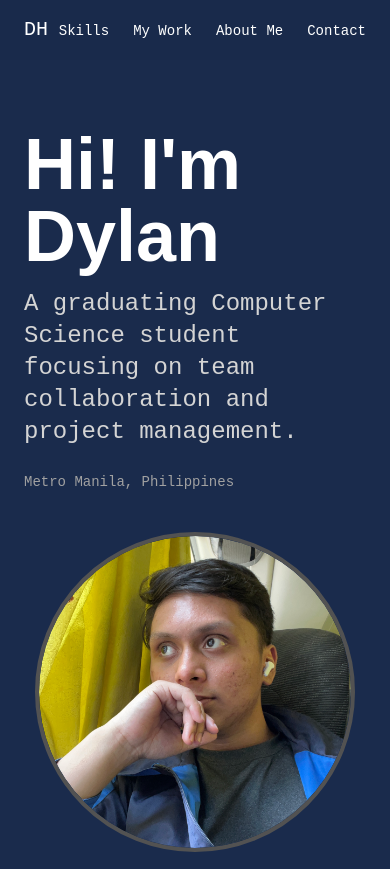
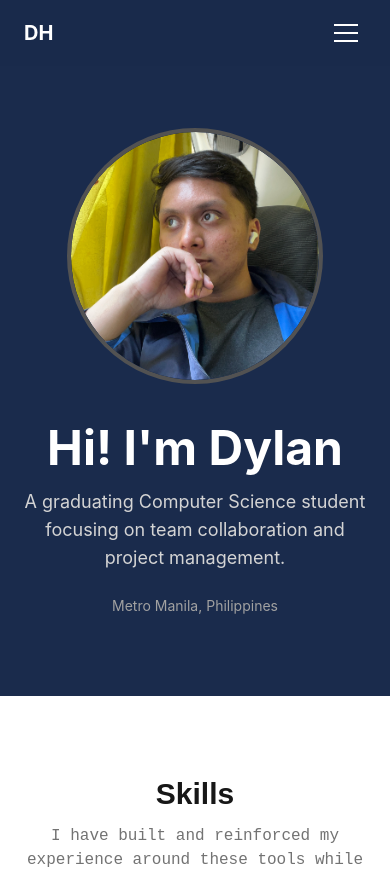
Before and after one commit to DH540/My-Portfolio, a React (Vite) app: page / in a window 390 px wide. Shown: the top 869 px of the page. Built offline with nearby package versions, Linux system fonts and the light colour scheme; a web font is replaced by a local one.

Commit message:
Mobile Responsiveness

```diff
--- a/src/components/layout/Footer.jsx
+++ b/src/components/layout/Footer.jsx
@@ -3,8 +3,8 @@ import { socials } from "../../data/socials";
 function Footer() {
   return (
     <footer id="contact" className="bg-neutral-800 text-white">
-      <div className="max-w-6xl mx-auto px-6 py-10 flex flex-col md:flex-row items-center justify-between gap-6 bg-neutral-800">
-        <div className="flex items-center gap-3 text-left">
+      <div className="max-w-6xl mx-auto px-6 py-10 flex flex-col md:flex-row items-center justify-between gap-6 bg-neutral-800 text-center md:text-left">
+        <div className="flex flex-col md:flex-row items-center gap-3">
           <p className="font-bold text-xl">DH</p>
 
           <div>
@@ -13,6 +13,7 @@ function Footer() {
           </div>
         </div>
 
+        <div className="flex flex-col md:flex-row items-center gap-4">
           <div className="flex items-center gap-4">
             <a
               href={socials.github}
@@ -30,6 +31,7 @@ function Footer() {
             >
               <img src="https://uxwing.com/wp-content/themes/uxwing/download/brands-and-social-media/linkedin-app-white-icon.png" alt="LinkedIn" className="w-9 h-9" />
             </a>
+          </div>
           <a
             href={`mailto:${socials.email}`}
             className="bg-orange-400 text-neutral-900 font-raleway font-semibold px-4 py-2 hover:bg-orange-300 transition-colors"
--- a/src/components/layout/Navbar.jsx
+++ b/src/components/layout/Navbar.jsx
@@ -1,3 +1,5 @@
+import { useState } from "react";
+
 const navLinks = [
   { label: "Skills", href: "#skills" },
   { label: "My Work", href: "#my-work" },
@@ -6,21 +8,72 @@ const navLinks = [
 ];
 
 function Navbar() {
+  const [isOpen, setIsOpen] = useState(false);
+
+  function handleNavClick(e, href) {
+    e.preventDefault();
+    setIsOpen(false);
+    const target = document.querySelector(href);
+    if (target) {
+      target.scrollIntoView({ behavior: "smooth" });
+    }
+  }
+
   return (
     <header className="fixed top-0 left-0 w-full z-50 bg-[var(--color-navy)]/80 backdrop-blur-md text-white">
-      <nav className="max-w-6xl mx-auto flex items-center justify-between px-6 py-4">
-        <a href="#home" className="font-mono text-xl">
+      <nav className="max-w-6xl mx-auto px-6 py-4">
+        <div className="flex items-center justify-between">
+          <a
+            href="#home"
+            onClick={(e) => handleNavClick(e, "#home")}
+            className="font-bold text-xl"
+          >
             DH
           </a>
-        <ul className="flex gap-6 text-sm">
+
+          {/* Desktop links — hidden on mobile */}
+          <ul className="hidden md:flex gap-6 text-sm">
             {navLinks.map((link) => (
               <li key={link.href}>
-              <a href={link.href} className="font-mono hover:text-neutral-400 transition-colors">
+                <a
+                  href={link.href}
+                  onClick={(e) => handleNavClick(e, link.href)}
+                  className="hover:text-neutral-400 transition-colors"
+                >
                   {link.label}
                 </a>
               </li>
             ))}
           </ul>
+
+          {/* Mobile toggle button */}
+          <button
+            onClick={() => setIsOpen(!isOpen)}
+            className="md:hidden flex flex-col gap-1.5 p-2"
+            aria-label="Toggle menu"
+          >
+            <span className={`block w-6 h-0.5 bg-white transition-transform ${isOpen ? "rotate-45 translate-y-2" : ""}`} />
+            <span className={`block w-6 h-0.5 bg-white transition-opacity ${isOpen ? "opacity-0" : ""}`} />
+            <span className={`block w-6 h-0.5 bg-white transition-transform ${isOpen ? "-rotate-45 -translate-y-2" : ""}`} />
+          </button>
+        </div>
+
+        {/* Mobile dropdown menu */}
+        {isOpen && (
+          <ul className="md:hidden flex flex-col gap-4 pt-4 pb-2 text-sm">
+            {navLinks.map((link) => (
+              <li key={link.href}>
+                <a
+                  href={link.href}
+                  onClick={(e) => handleNavClick(e, link.href)}
+                  className="hover:text-neutral-400 transition-colors"
+                >
+                  {link.label}
+                </a>
+              </li>
+            ))}
+          </ul>
+        )}
       </nav>
     </header>
   );
--- a/src/components/sections/Hero.jsx
+++ b/src/components/sections/Hero.jsx
@@ -3,22 +3,22 @@ import heroPhoto from "../../assets/IMG_5642.jpg";
 function Hero() {
   return (
     <section id="home" className="bg-[var(--color-navy)] text-white pt-32 py-20">
-      <div className="max-w-6xl mx-auto flex flex-col md:flex-row items-center justify-between gap-10 px-6">
-        <div className="max-w-xl">
-          <h1 className="font-raleway font-semibold text-7xl font-bold mb-4">Hi! I'm Dylan</h1>
-          <p className="font-mono text-neutral-300 mb-6 text-2xl">
-            A graduating Computer Science student focusing on team
-            collaboration and project management.
-          </p>
-          <p className="font-mono text-neutral-400 text-sm">Metro Manila, Philippines</p>
-        </div>
-
-        <div className="w-80 h-80 shrink-0 border-4 border-neutral-600 rounded-full overflow-hidden">
+      <div className="max-w-6xl mx-auto flex flex-col md:flex-row items-center justify-between gap-10 px-6 text-center md:text-left">
+        <div className="w-64 h-64 md:w-80 md:h-80 shrink-0 border-4 border-neutral-600 rounded-full overflow-hidden order-1 md:order-2">
           <img
             src={heroPhoto}
             alt="Dylan Hope Salazar"
             className="w-full h-full object-cover rounded-full"
           />
+        </div>
+
+        <div className="max-w-xl order-2 md:order-1">
+          <h1 className="text-5xl md:text-7xl font-bold mb-4">Hi! I'm Dylan</h1>
+          <p className="text-neutral-300 mb-6 text-lg md:text-2xl">
+            A graduating Computer Science student focusing on team
+            collaboration and project management.
+          </p>
+          <p className="text-neutral-400 text-sm">Metro Manila, Philippines</p>
         </div>
       </div>
     </section>
--- a/src/components/uixtras/Modal.jsx
+++ b/src/components/uixtras/Modal.jsx
@@ -42,6 +42,7 @@ function Modal({ isOpen, content, onClose }) {
 
   const {
     title,
+    date,
     roles = [],
     description,
     contributions = [],
@@ -80,9 +81,14 @@ function Modal({ isOpen, content, onClose }) {
         </div>
 
         <div className="p-6">
-          <h3 className="text-2xl font-raleway font-bold mb-1">{title}</h3>
+          <div className="flex items-start justify-between mb-1">
+            <h3 className="text-2xl font-raleway font-bold">{title}</h3>
+          </div>
           {roles.length > 0 && (
-            <p className="font-mono text-neutral-500 mb-4">{roles.join(" | ")}</p>
+            <p className="font-mono text-neutral-500 mb-0.5">{roles.join(" | ")}</p>
+          )}
+          {date && (
+            <p className="font-mono text-neutral-400 text-sm mb-4">{date}</p>
           )}
 
           {description && (
--- a/src/components/work/ProjectCard.jsx
+++ b/src/components/work/ProjectCard.jsx
@@ -1,18 +1,23 @@
 import { useShrinkToFit } from "../../hooks/useShrinkToFit";
 
 function ProjectCard({ project, onClick }) {
-  const { containerRef, textRef } = useShrinkToFit({ maxFontSize: 22, minFontSize: 12 });
+  const { containerRef, textRef } = useShrinkToFit({ maxFontSize: 40, minFontSize: 12 });
 
   return (
     <button
       onClick={() => onClick(project)}
       className="border border-neutral-500 text-left p-4 aspect-square flex flex-col justify-between hover:bg-white hover:text-neutral-900 transition-colors"
-    >
-      <div ref={containerRef} className="h-20 overflow-hidden flex items-start">
-        <h4 ref={textRef} className="font-mono font-bold leading-tight">
-          {project.title}
-        </h4>
-      </div>
+>
+       <div>
+          <div ref={containerRef} className="h-30 overflow-hidden flex items-start">
+            <h4 ref={textRef} className="font-bold leading-tight">
+              {project.title}
+            </h4>
+          </div>
+          {project.date && (
+            <p className="text-xs text-neutral-400 mt-1">{project.date}</p>
+          )}
+        </div>
       <p className="font-mono text-sm text-neutral-300 mt-2 line-clamp-3">{project.description}</p>
     </button>
   );
--- a/src/components/work/RecentWork.jsx
+++ b/src/components/work/RecentWork.jsx
@@ -6,7 +6,7 @@ function RecentWork({ data }) {
           {data.tag}
         </span>
         <h1 className="text-2xl font-raleway font-bold mb-2">{data.title}</h1>
-        <p className="font-mono text-neutral-300 text-xl">{data.description}</p>
+        <p className="font-mono text-neutral-300 text-lg text-justify">{data.description}</p>
       </div>
       <div className="w-full md:w-80 h-40 bg-neutral-700 flex items-center justify-center text-neutral-400 text-sm shrink-0">
         {data.image ? (
```
Also changed, not shown: src/data/projects.js (+17 -12 lines), src/assets/Einstein's Memory Game.png (added). Lines whose indentation alone changed are shown as unchanged.
